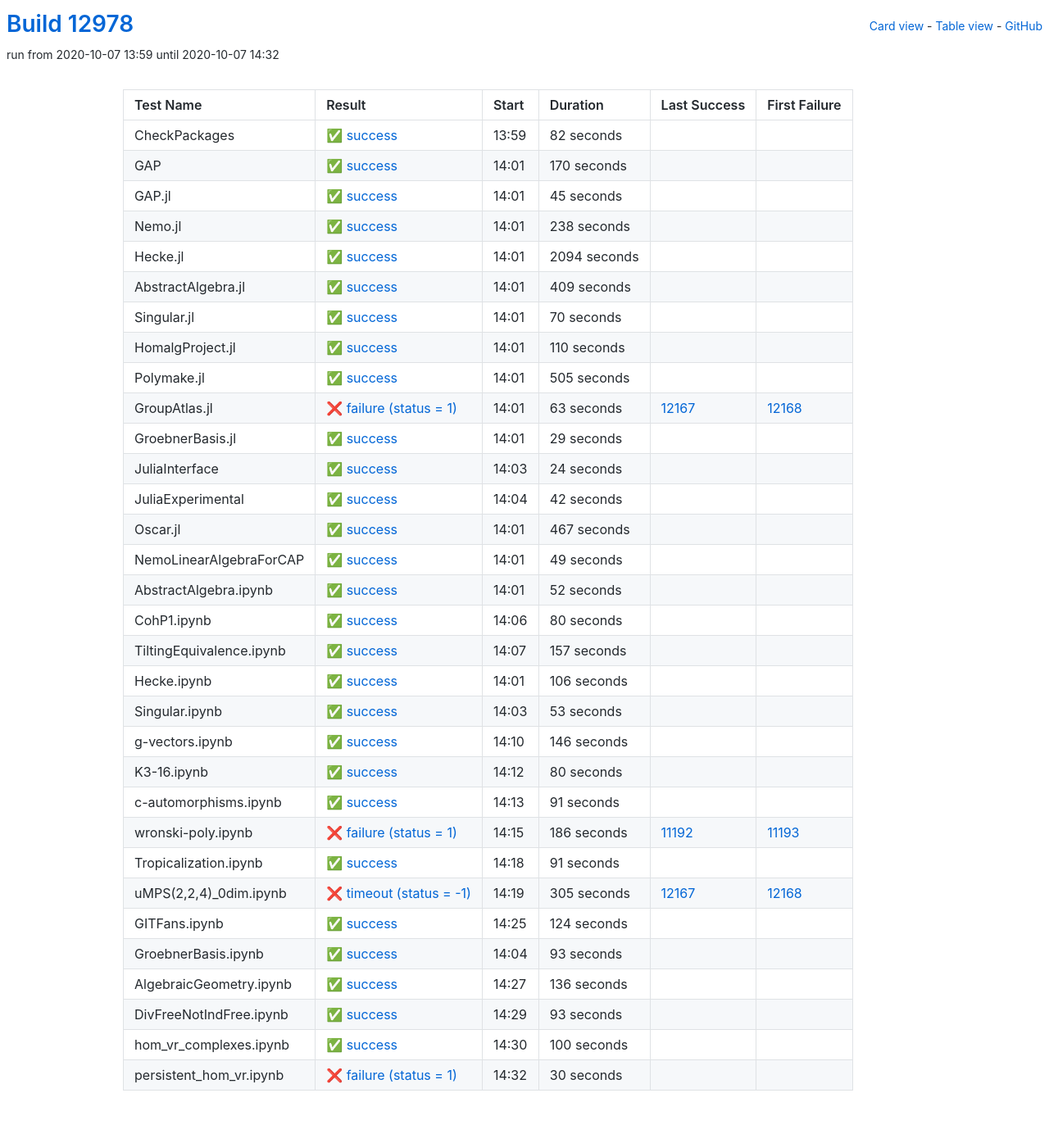
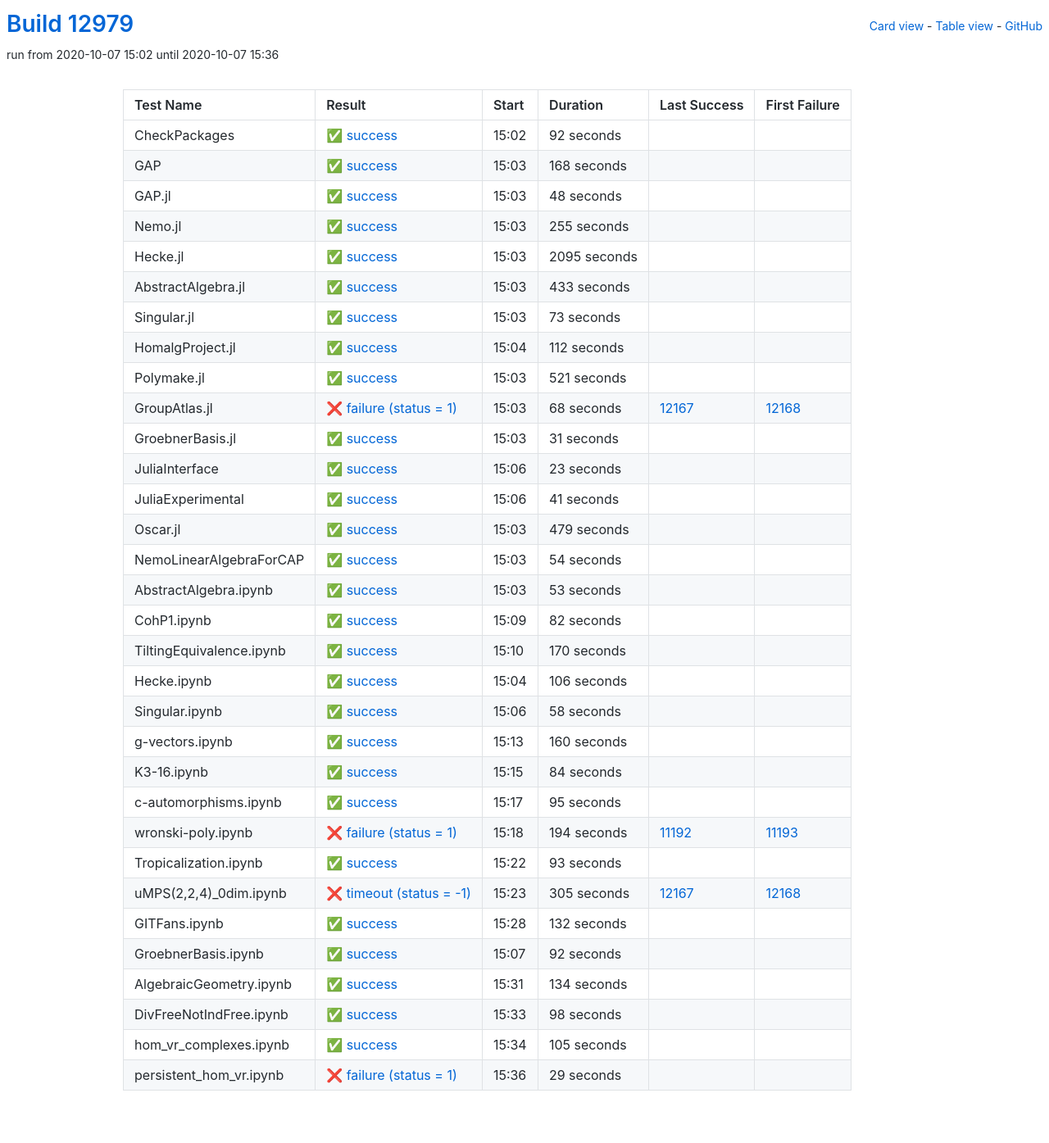
Before and after one commit to oscar-system/oscar-ci-status, a Jekyll site: the page built from table.html, in a window 1280 px wide. Shown: the whole page at 82% size. Built offline with Jekyll 4.4.1, drawn with Linux system fonts in a browser that asks for light colours.

Commit message:
Build #12979

```diff
--- a/_data/ci.yml
+++ b/_data/ci.yml
@@ -1,6 +1,6 @@
 ---
-build: 12978
-build_url: https://oscarci.mathematik.uni-kl.de/job/oscar/12978/
+build: 12979
+build_url: https://oscarci.mathematik.uni-kl.de/job/oscar/12979/
 job: oscar
 organization: oscar-system
 repo: oscar-ci-status
@@ -8,8 +8,200 @@
 tests:
 - name: CheckPackages
   id: checkpackages
-  log: https://oscarci.mathematik.uni-kl.de/job/oscar/12978/artifact/logs/build-12978/CheckPackages.log
-  start: 2020-10-07 13:59
+  log: https://oscarci.mathematik.uni-kl.de/job/oscar/12979/artifact/logs/build-12979/CheckPackages.log
+  start: 2020-10-07 15:02
+  success: true
+  exitcode: 0
+  status: success
+  duration: 92
+  last_success: false
+  last_success_url:
+  first_failure: false
+  first_failure_url:
+- name: GAP
+  id: gap
+  log: https://oscarci.mathematik.uni-kl.de/job/oscar/12979/artifact/logs/build-12979/GAP.log
+  start: 2020-10-07 15:03
+  success: true
+  exitcode: 0
+  status: success
+  duration: 168
+  last_success: false
+  last_success_url:
+  first_failure: false
+  first_failure_url:
+- name: GAP.jl
+  id: gap-jl
+  log: https://oscarci.mathematik.uni-kl.de/job/oscar/12979/artifact/logs/build-12979/GAP.jl.log
+  start: 2020-10-07 15:03
+  success: true
+  exitcode: 0
+  status: success
+  duration: 48
+  last_success: false
+  last_success_url:
+  first_failure: false
+  first_failure_url:
+- name: Nemo.jl
+  id: nemo-jl
+  log: https://oscarci.mathematik.uni-kl.de/job/oscar/12979/artifact/logs/build-12979/Nemo.jl.log
+  start: 2020-10-07 15:03
+  success: true
+  exitcode: 0
+  status: success
+  duration: 255
+  last_success: false
+  last_success_url:
+  first_failure: false
+  first_failure_url:
+- name: Hecke.jl
+  id: hecke-jl
+  log: https://oscarci.mathematik.uni-kl.de/job/oscar/12979/artifact/logs/build-12979/Hecke.jl.log
+  start: 2020-10-07 15:03
+  success: true
+  exitcode: 0
+  status: success
+  duration: 2095
+  last_success: false
+  last_success_url:
+  first_failure: false
+  first_failure_url:
+- name: AbstractAlgebra.jl
+  id: abstractalgebra-jl
+  log: https://oscarci.mathematik.uni-kl.de/job/oscar/12979/artifact/logs/build-12979/AbstractAlgebra.jl.log
+  start: 2020-10-07 15:03
+  success: true
+  exitcode: 0
+  status: success
+  duration: 433
+  last_success: false
+  last_success_url:
+  first_failure: false
+  first_failure_url:
+- name: Singular.jl
+  id: singular-jl
+  log: https://oscarci.mathematik.uni-kl.de/job/oscar/12979/artifact/logs/build-12979/Singular.jl.log
+  start: 2020-10-07 15:03
+  success: true
+  exitcode: 0
+  status: success
+  duration: 73
+  last_success: false
+  last_success_url:
+  first_failure: false
+  first_failure_url:
+- name: HomalgProject.jl
+  id: homalgproject-jl
+  log: https://oscarci.mathematik.uni-kl.de/job/oscar/12979/artifact/logs/build-12979/HomalgProject.jl.log
+  start: 2020-10-07 15:04
+  success: true
+  exitcode: 0
+  status: success
+  duration: 112
+  last_success: false
+  last_success_url:
+  first_failure: false
+  first_failure_url:
+- name: Polymake.jl
+  id: polymake-jl
+  log: https://oscarci.mathematik.uni-kl.de/job/oscar/12979/artifact/logs/build-12979/Polymake.jl.log
+  start: 2020-10-07 15:03
+  success: true
+  exitcode: 0
+  status: success
+  duration: 521
+  last_success: false
+  last_success_url:
+  first_failure: false
+  first_failure_url:
+- name: GroupAtlas.jl
+  id: groupatlas-jl
+  log: https://oscarci.mathematik.uni-kl.de/job/oscar/12979/artifact/logs/build-12979/GroupAtlas.jl.log
+  start: 2020-10-07 15:03
+  success: false
+  exitcode: 1
+  status: failure
+  duration: 68
+  last_success: 12167
+  last_success_url: https://oscarci.mathematik.uni-kl.de/job/oscar/12167/
+  first_failure: 12168
+  first_failure_url: https://oscarci.mathematik.uni-kl.de/job/oscar/12168/
+- name: GroebnerBasis.jl
+  id: groebnerbasis-jl
+  log: https://oscarci.mathematik.uni-kl.de/job/oscar/12979/artifact/logs/build-12979/GroebnerBasis.jl.log
+  start: 2020-10-07 15:03
+  success: true
+  exitcode: 0
+  status: success
+  duration: 31
+  last_success: false
+  last_success_url:
+  first_failure: false
+  first_failure_url:
+- name: JuliaInterface
+  id: juliainterface
+  log: https://oscarci.mathematik.uni-kl.de/job/oscar/12979/artifact/logs/build-12979/JuliaInterface.log
+  start: 2020-10-07 15:06
+  success: true
+  exitcode: 0
+  status: success
+  duration: 23
+  last_success: false
+  last_success_url:
+  first_failure: false
+  first_failure_url:
+- name: JuliaExperimental
+  id: juliaexperimental
+  log: https://oscarci.mathematik.uni-kl.de/job/oscar/12979/artifact/logs/build-12979/JuliaExperimental.log
+  start: 2020-10-07 15:06
+  success: true
+  exitcode: 0
+  status: success
+  duration: 41
+  last_success: false
+  last_success_url:
+  first_failure: false
+  first_failure_url:
+- name: Oscar.jl
+  id: oscar-jl
+  log: https://oscarci.mathematik.uni-kl.de/job/oscar/12979/artifact/logs/build-12979/Oscar.jl.log
+  start: 2020-10-07 15:03
+  success: true
+  exitcode: 0
+  status: success
+  duration: 479
+  last_success: false
+  last_success_url:
+  first_failure: false
+  first_failure_url:
+- name: NemoLinearAlgebraForCAP
+  id: nemolinearalgebraforcap
+  log: https://oscarci.mathematik.uni-kl.de/job/oscar/12979/artifact/logs/build-12979/NemoLinearAlgebraForCAP.log
+  start: 2020-10-07 15:03
+  success: true
+  exitcode: 0
+  status: success
+  duration: 54
+  last_success: false
+  last_success_url:
+  first_failure: false
+  first_failure_url:
+- name: AbstractAlgebra.ipynb
+  id: abstractalgebra-ipynb
+  log: https://oscarci.mathematik.uni-kl.de/job/oscar/12979/artifact/logs/build-12979/AbstractAlgebra.ipynb.log
+  start: 2020-10-07 15:03
+  success: true
+  exitcode: 0
+  status: success
+  duration: 53
+  last_success: false
+  last_success_url:
+  first_failure: false
+  first_failure_url:
+- name: CohP1.ipynb
+  id: cohp1-ipynb
+  log: https://oscarci.mathematik.uni-kl.de/job/oscar/12979/artifact/logs/build-12979/CohP1.ipynb.log
+  start: 2020-10-07 15:09
   success: true
   exitcode: 0
   status: success
@@ -18,10 +210,10 @@
   last_success_url:
   first_failure: false
   first_failure_url:
-- name: GAP
-  id: gap
-  log: https://oscarci.mathematik.uni-kl.de/job/oscar/12978/artifact/logs/build-12978/GAP.log
-  start: 2020-10-07 14:01
+- name: TiltingEquivalence.ipynb
+  id: tiltingequivalence-ipynb
+  log: https://oscarci.mathematik.uni-kl.de/job/oscar/12979/artifact/logs/build-12979/TiltingEquivalence.ipynb.log
+  start: 2020-10-07 15:10
   success: true
   exitcode: 0
   status: success
@@ -30,202 +222,10 @@
   last_success_url:
   first_failure: false
   first_failure_url:
-- name: GAP.jl
-  id: gap-jl
-  log: https://oscarci.mathematik.uni-kl.de/job/oscar/12978/artifact/logs/build-12978/GAP.jl.log
-  start: 2020-10-07 14:01
-  success: true
-  exitcode: 0
-  status: success
-  duration: 45
-  last_success: false
-  last_success_url:
-  first_failure: false
-  first_failure_url:
-- name: Nemo.jl
-  id: nemo-jl
-  log: https://oscarci.mathematik.uni-kl.de/job/oscar/12978/artifact/logs/build-12978/Nemo.jl.log
-  start: 2020-10-07 14:01
-  success: true
-  exitcode: 0
-  status: success
-  duration: 238
-  last_success: false
-  last_success_url:
-  first_failure: false
-  first_failure_url:
-- name: Hecke.jl
-  id: hecke-jl
-  log: https://oscarci.mathematik.uni-kl.de/job/oscar/12978/artifact/logs/build-12978/Hecke.jl.log
-  start: 2020-10-07 14:01
-  success: true
-  exitcode: 0
-  status: success
-  duration: 2094
-  last_success: false
-  last_success_url:
-  first_failure: false
-  first_failure_url:
-- name: AbstractAlgebra.jl
-  id: abstractalgebra-jl
-  log: https://oscarci.mathematik.uni-kl.de/job/oscar/12978/artifact/logs/build-12978/AbstractAlgebra.jl.log
-  start: 2020-10-07 14:01
-  success: true
-  exitcode: 0
-  status: success
-  duration: 409
-  last_success: false
-  last_success_url:
-  first_failure: false
-  first_failure_url:
-- name: Singular.jl
-  id: singular-jl
-  log: https://oscarci.mathematik.uni-kl.de/job/oscar/12978/artifact/logs/build-12978/Singular.jl.log
-  start: 2020-10-07 14:01
-  success: true
-  exitcode: 0
-  status: success
-  duration: 70
-  last_success: false
-  last_success_url:
-  first_failure: false
-  first_failure_url:
-- name: HomalgProject.jl
-  id: homalgproject-jl
-  log: https://oscarci.mathematik.uni-kl.de/job/oscar/12978/artifact/logs/build-12978/HomalgProject.jl.log
-  start: 2020-10-07 14:01
-  success: true
-  exitcode: 0
-  status: success
-  duration: 110
-  last_success: false
-  last_success_url:
-  first_failure: false
-  first_failure_url:
-- name: Polymake.jl
-  id: polymake-jl
-  log: https://oscarci.mathematik.uni-kl.de/job/oscar/12978/artifact/logs/build-12978/Polymake.jl.log
-  start: 2020-10-07 14:01
-  success: true
-  exitcode: 0
-  status: success
-  duration: 505
-  last_success: false
-  last_success_url:
-  first_failure: false
-  first_failure_url:
-- name: GroupAtlas.jl
-  id: groupatlas-jl
-  log: https://oscarci.mathematik.uni-kl.de/job/oscar/12978/artifact/logs/build-12978/GroupAtlas.jl.log
-  start: 2020-10-07 14:01
-  success: false
-  exitcode: 1
-  status: failure
-  duration: 63
-  last_success: 12167
-  last_success_url: https://oscarci.mathematik.uni-kl.de/job/oscar/12167/
-  first_failure: 12168
-  first_failure_url: https://oscarci.mathematik.uni-kl.de/job/oscar/12168/
-- name: GroebnerBasis.jl
-  id: groebnerbasis-jl
-  log: https://oscarci.mathematik.uni-kl.de/job/oscar/12978/artifact/logs/build-12978/GroebnerBasis.jl.log
-  start: 2020-10-07 14:01
-  success: true
-  exitcode: 0
-  status: success
-  duration: 29
-  last_success: false
-  last_success_url:
-  first_failure: false
-  first_failure_url:
-- name: JuliaInterface
-  id: juliainterface
-  log: https://oscarci.mathematik.uni-kl.de/job/oscar/12978/artifact/logs/build-12978/JuliaInterface.log
-  start: 2020-10-07 14:03
-  success: true
-  exitcode: 0
-  status: success
-  duration: 24
-  last_success: false
-  last_success_url:
-  first_failure: false
-  first_failure_url:
-- name: JuliaExperimental
-  id: juliaexperimental
-  log: https://oscarci.mathematik.uni-kl.de/job/oscar/12978/artifact/logs/build-12978/JuliaExperimental.log
-  start: 2020-10-07 14:04
-  success: true
-  exitcode: 0
-  status: success
-  duration: 42
-  last_success: false
-  last_success_url:
-  first_failure: false
-  first_failure_url:
-- name: Oscar.jl
-  id: oscar-jl
-  log: https://oscarci.mathematik.uni-kl.de/job/oscar/12978/artifact/logs/build-12978/Oscar.jl.log
-  start: 2020-10-07 14:01
-  success: true
-  exitcode: 0
-  status: success
-  duration: 467
-  last_success: false
-  last_success_url:
-  first_failure: false
-  first_failure_url:
-- name: NemoLinearAlgebraForCAP
-  id: nemolinearalgebraforcap
-  log: https://oscarci.mathematik.uni-kl.de/job/oscar/12978/artifact/logs/build-12978/NemoLinearAlgebraForCAP.log
-  start: 2020-10-07 14:01
-  success: true
-  exitcode: 0
-  status: success
-  duration: 49
-  last_success: false
-  last_success_url:
-  first_failure: false
-  first_failure_url:
-- name: AbstractAlgebra.ipynb
-  id: abstractalgebra-ipynb
-  log: https://oscarci.mathematik.uni-kl.de/job/oscar/12978/artifact/logs/build-12978/AbstractAlgebra.ipynb.log
-  start: 2020-10-07 14:01
-  success: true
-  exitcode: 0
-  status: success
-  duration: 52
-  last_success: false
-  last_success_url:
-  first_failure: false
-  first_failure_url:
-- name: CohP1.ipynb
-  id: cohp1-ipynb
-  log: https://oscarci.mathematik.uni-kl.de/job/oscar/12978/artifact/logs/build-12978/CohP1.ipynb.log
-  start: 2020-10-07 14:06
-  success: true
-  exitcode: 0
-  status: success
-  duration: 80
-  last_success: false
-  last_success_url:
-  first_failure: false
-  first_failure_url:
-- name: TiltingEquivalence.ipynb
-  id: tiltingequivalence-ipynb
-  log: https://oscarci.mathematik.uni-kl.de/job/oscar/12978/artifact/logs/build-12978/TiltingEquivalence.ipynb.log
-  start: 2020-10-07 14:07
-  success: true
-  exitcode: 0
-  status: success
-  duration: 157
-  last_success: false
-  last_success_url:
-  first_failure: false
-  first_failure_url:
 - name: Hecke.ipynb
   id: hecke-ipynb
-  log: https://oscarci.mathematik.uni-kl.de/job/oscar/12978/artifact/logs/build-12978/Hecke.ipynb.log
-  start: 2020-10-07 14:01
+  log: https://oscarci.mathematik.uni-kl.de/job/oscar/12979/artifact/logs/build-12979/Hecke.ipynb.log
+  start: 2020-10-07 15:04
   success: true
   exitcode: 0
   status: success
@@ -236,80 +236,80 @@
   first_failure_url:
 - name: Singular.ipynb
   id: singular-ipynb
-  log: https://oscarci.mathematik.uni-kl.de/job/oscar/12978/artifact/logs/build-12978/Singular.ipynb.log
-  start: 2020-10-07 14:03
+  log: https://oscarci.mathematik.uni-kl.de/job/oscar/12979/artifact/logs/build-12979/Singular.ipynb.log
+  start: 2020-10-07 15:06
   success: true
   exitcode: 0
   status: success
-  duration: 53
+  duration: 58
   last_success: false
   last_success_url:
   first_failure: false
   first_failure_url:
 - name: g-vectors.ipynb
   id: g-vectors-ipynb
-  log: https://oscarci.mathematik.uni-kl.de/job/oscar/12978/artifact/logs/build-12978/g-vectors.ipynb.log
-  start: 2020-10-07 14:10
+  log: https://oscarci.mathematik.uni-kl.de/job/oscar/12979/artifact/logs/build-12979/g-vectors.ipynb.log
+  start: 2020-10-07 15:13
   success: true
   exitcode: 0
   status: success
-  duration: 146
+  duration: 160
   last_success: false
   last_success_url:
   first_failure: false
   first_failure_url:
 - name: K3-16.ipynb
   id: k3-16-ipynb
-  log: https://oscarci.mathematik.uni-kl.de/job/oscar/12978/artifact/logs/build-12978/K3-16.ipynb.log
-  start: 2020-10-07 14:12
+  log: https://oscarci.mathematik.uni-kl.de/job/oscar/12979/artifact/logs/build-12979/K3-16.ipynb.log
+  start: 2020-10-07 15:15
   success: true
   exitcode: 0
   status: success
-  duration: 80
+  duration: 84
   last_success: false
   last_success_url:
   first_failure: false
   first_failure_url:
 - name: c-automorphisms.ipynb
   id: c-automorphisms-ipynb
-  log: https://oscarci.mathematik.uni-kl.de/job/oscar/12978/artifact/logs/build-12978/c-automorphisms.ipynb.log
-  start: 2020-10-07 14:13
+  log: https://oscarci.mathematik.uni-kl.de/job/oscar/12979/artifact/logs/build-12979/c-automorphisms.ipynb.log
+  start: 2020-10-07 15:17
   success: true
   exitcode: 0
   status: success
-  duration: 91
+  duration: 95
   last_success: false
   last_success_url:
   first_failure: false
   first_failure_url:
 - name: wronski-poly.ipynb
   id: wronski-poly-ipynb
-  log: https://oscarci.mathematik.uni-kl.de/job/oscar/12978/artifact/logs/build-12978/wronski-poly.ipynb.log
-  start: 2020-10-07 14:15
+  log: https://oscarci.mathematik.uni-kl.de/job/oscar/12979/artifact/logs/build-12979/wronski-poly.ipynb.log
+  start: 2020-10-07 15:18
   success: false
   exitcode: 1
   status: failure
-  duration: 186
+  duration: 194
   last_success: 11192
   last_success_url: https://oscarci.mathematik.uni-kl.de/job/oscar/11192/
   first_failure: 11193
   first_failure_url: https://oscarci.mathematik.uni-kl.de/job/oscar/11193/
 - name: Tropicalization.ipynb
   id: tropicalization-ipynb
-  log: https://oscarci.mathematik.uni-kl.de/job/oscar/12978/artifact/logs/build-12978/Tropicalization.ipynb.log
-  start: 2020-10-07 14:18
+  log: https://oscarci.mathematik.uni-kl.de/job/oscar/12979/artifact/logs/build-12979/Tropicalization.ipynb.log
+  start: 2020-10-07 15:22
   success: true
   exitcode: 0
   status: success
-  duration: 91
+  duration: 93
   last_success: false
   last_success_url:
   first_failure: false
   first_failure_url:
 - name: uMPS(2,2,4)_0dim.ipynb
   id: umps-2-2-4-0dim-ipynb
-  log: https://oscarci.mathematik.uni-kl.de/job/oscar/12978/artifact/logs/build-12978/uMPS-2-2-4-_0dim.ipynb.log
-  start: 2020-10-07 14:19
+  log: https://oscarci.mathematik.uni-kl.de/job/oscar/12979/artifact/logs/build-12979/uMPS-2-2-4-_0dim.ipynb.log
+  start: 2020-10-07 15:23
   success: false
   exitcode: -1
   status: timeout
@@ -320,72 +320,72 @@
   first_failure_url: https://oscarci.mathematik.uni-kl.de/job/oscar/12168/
 - name: GITFans.ipynb
   id: gitfans-ipynb
-  log: https://oscarci.mathematik.uni-kl.de/job/oscar/12978/artifact/logs/build-12978/GITFans.ipynb.log
-  start: 2020-10-07 14:25
+  log: https://oscarci.mathematik.uni-kl.de/job/oscar/12979/artifact/logs/build-12979/GITFans.ipynb.log
+  start: 2020-10-07 15:28
   success: true
   exitcode: 0
   status: success
-  duration: 124
+  duration: 132
   last_success: false
   last_success_url:
   first_failure: false
   first_failure_url:
 - name: GroebnerBasis.ipynb
   id: groebnerbasis-ipynb
-  log: https://oscarci.mathematik.uni-kl.de/job/oscar/12978/artifact/logs/build-12978/GroebnerBasis.ipynb.log
-  start: 2020-10-07 14:04
+  log: https://oscarci.mathematik.uni-kl.de/job/oscar/12979/artifact/logs/build-12979/GroebnerBasis.ipynb.log
+  start: 2020-10-07 15:07
   success: true
   exitcode: 0
   status: success
-  duration: 93
+  duration: 92
   last_success: false
   last_success_url:
   first_failure: false
   first_failure_url:
 - name: AlgebraicGeometry.ipynb
   id: algebraicgeometry-ipynb
-  log: https://oscarci.mathematik.uni-kl.de/job/oscar/12978/artifact/logs/build-12978/AlgebraicGeometry.ipynb.log
-  start: 2020-10-07 14:27
+  log: https://oscarci.mathematik.uni-kl.de/job/oscar/12979/artifact/logs/build-12979/AlgebraicGeometry.ipynb.log
+  start: 2020-10-07 15:31
   success: true
   exitcode: 0
   status: success
-  duration: 136
+  duration: 134
   last_success: false
   last_success_url:
   first_failure: false
   first_failure_url:
 - name: DivFreeNotIndFree.ipynb
   id: divfreenotindfree-ipynb
-  log: https://oscarci.mathematik.uni-kl.de/job/oscar/12978/artifact/logs/build-12978/DivFreeNotIndFree.ipynb.log
-  start: 2020-10-07 14:29
+  log: https://oscarci.mathematik.uni-kl.de/job/oscar/12979/artifact/logs/build-12979/DivFreeNotIndFree.ipynb.log
+  start: 2020-10-07 15:33
   success: true
   exitcode: 0
   status: success
-  duration: 93
+  duration: 98
   last_success: false
   last_success_url:
   first_failure: false
   first_failure_url:
 - name: hom_vr_complexes.ipynb
   id: hom-vr-complexes-ipynb
-  log: https://oscarci.mathematik.uni-kl.de/job/oscar/12978/artifact/logs/build-12978/hom_vr_complexes.ipynb.log
-  start: 2020-10-07 14:30
+  log: https://oscarci.mathematik.uni-kl.de/job/oscar/12979/artifact/logs/build-12979/hom_vr_complexes.ipynb.log
+  start: 2020-10-07 15:34
   success: true
   exitcode: 0
   status: success
-  duration: 100
+  duration: 105
   last_success: false
   last_success_url:
   first_failure: false
   first_failure_url:
 - name: persistent_hom_vr.ipynb
   id: persistent-hom-vr-ipynb
-  log: https://oscarci.mathematik.uni-kl.de/job/oscar/12978/artifact/logs/build-12978/persistent_hom_vr.ipynb.log
-  start: 2020-10-07 14:32
+  log: https://oscarci.mathematik.uni-kl.de/job/oscar/12979/artifact/logs/build-12979/persistent_hom_vr.ipynb.log
+  start: 2020-10-07 15:36
   success: false
   exitcode: 1
   status: failure
-  duration: 30
+  duration: 29
   last_success: false
   last_success_url:
   first_failure: false
```
Also changed, not shown: README.md.
